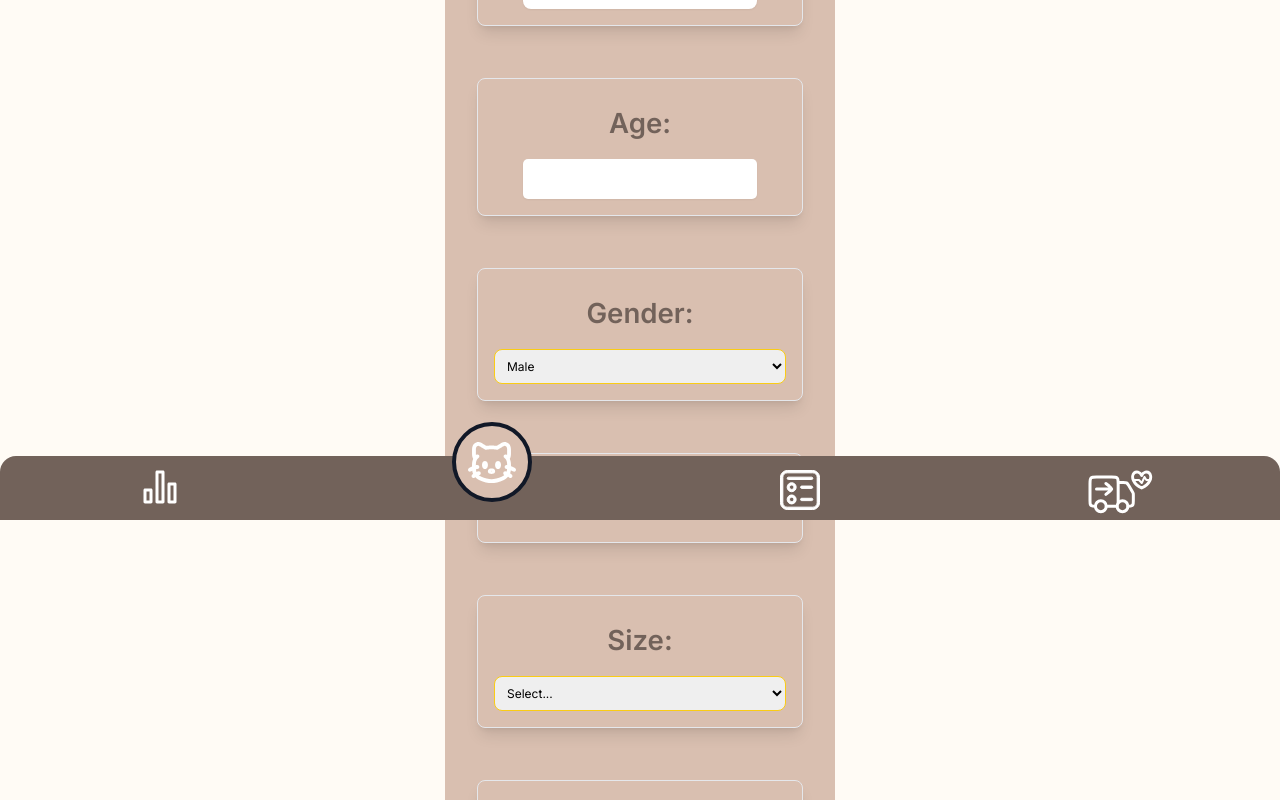
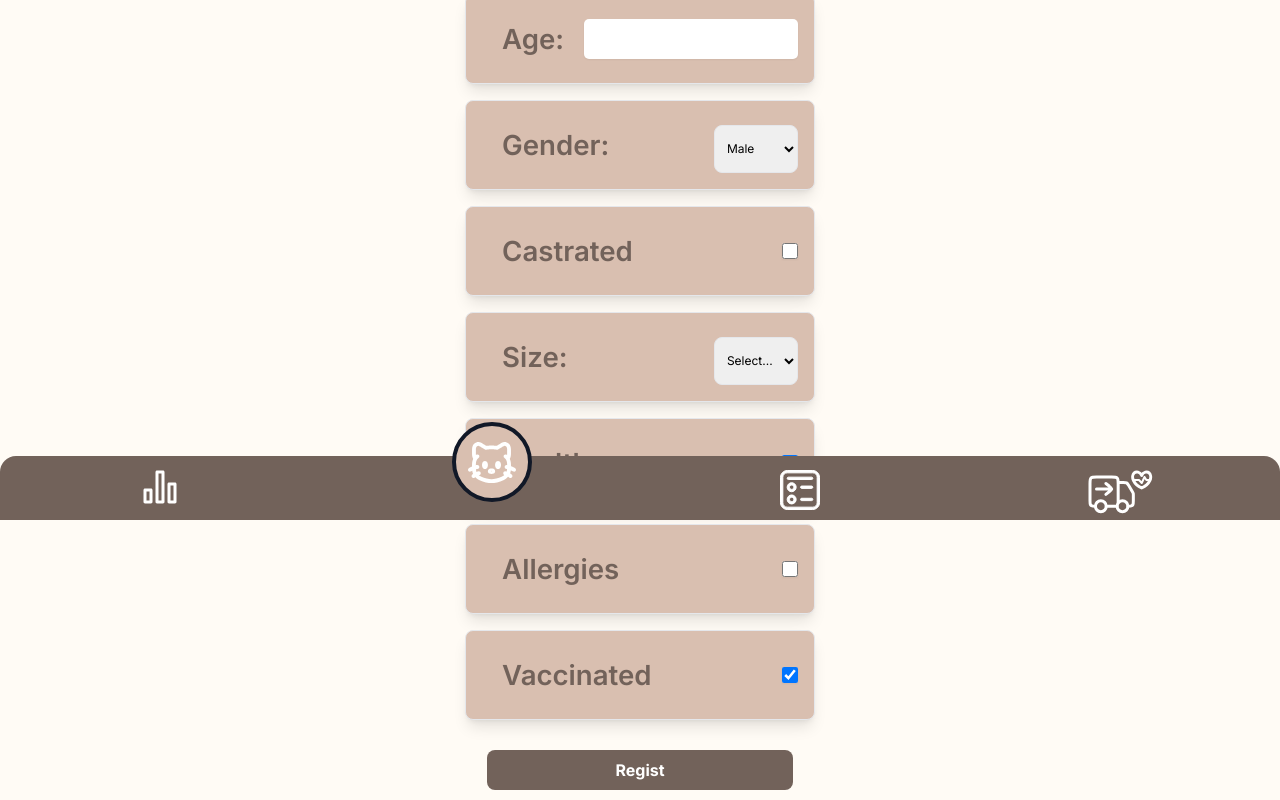
Before and after one commit to marisagdoliveira/kitncare, a Next.js app: page /registcat in a window 1280 px wide. Shown: the part 280-1080 px from the top of the page. Built offline with nearby package versions, Linux system fonts and the light colour scheme.

Commit message:
better colors

```diff
--- a/app/components/catRegistrationForm.jsx
+++ b/app/components/catRegistrationForm.jsx
@@ -49,12 +49,13 @@ const CatRegistrationForm = () => {
   };
 
   return (
-    <form
-      className="flex flex-col gap-5 cat-form overflow-hidden mb-32 w-[390px] mt-10 p-4 bg-[#D9BFB0]"
+<form
+      className="cat-form overflow-hidden mb-32 mr-5 ml-5 mt-10 p-4 rounded-lg"
       onSubmit={handleSubmit}
     >
+
       <div className="rounded-lg bg-[#D9BFB0] border bg-[#C29B87] p-4 m-4 text-xs shadow-lg">
-        <div className="flex flex-col space-y-2">
+        <div className="flex justify-between space-y-2">
           <label className="text-brown-700 font-semibold">Name:</label>
           <input
             type="text"
@@ -62,13 +63,13 @@ const CatRegistrationForm = () => {
             value={formData.name}
             onChange={handleChange}
             required
-            className="p-2 bg-white border bg-[#C29B87] rounded-lg focus:outline-none focus:ring-2 focus:ring-yellow-500"
+            className="p-2 bg-white border bg-[#C29B87] rounded-lg focus:outline-none focus:ring-2 focus:ring-[#C29B87]"
           />
         </div>
       </div>
 
       <div className="rounded-lg bg-[#D9BFB0] border bg-[#C29B87] p-4 m-4 text-xs shadow-lg">
-        <div className="flex flex-col space-y-2">
+        <div className="flex justify-between space-y-2">
           <label className="text-brown-700 font-semibold">Age:</label>
           <input
             type="text"
@@ -76,20 +77,20 @@ const CatRegistrationForm = () => {
             value={formData.age}
             onChange={handleChange}
             required
-            className="p-2 bg-white border bg-[#C29B87]rounded-lg focus:outline-none focus:ring-2 focus:ring-yellow-500"
+            className="p-2 bg-white border bg-[#C29B87]rounded-lg focus:outline-none focus:ring-2 focus:ring-[#C29B87]"
           />
         </div>
       </div>
 
       <div className="rounded-lg bg-[#D9BFB0] border bg-[#C29B87] p-4 m-4 text-xs shadow-lg">
-        <div className="flex flex-col space-y-2">
+        <div className="flex justify-between space-y-2">
           <label className="text-brown-700 font-semibold">Gender:</label>
           <select
             name="gender"
             value={formData.gender}
             onChange={handleChange}
             required
-            className="p-2 border border-yellow-400 rounded-lg focus:outline-none focus:ring-2 focus:ring-yellow-500"
+            className="p-2 border rounded-lg focus:outline-none focus:ring-2 focus:ring-[#C29B87]"
           >
             <option value="" disabled>
               Select...
@@ -103,7 +104,7 @@ const CatRegistrationForm = () => {
       <div className="rounded-lg bg-[#D9BFB0] border bg-[#C29B87] p-4 m-4 text-xs shadow-lg">
         <div className="flex items-center justify-between">
           <div>
-            <label className="text-brown-700">Castrated</label>
+            <label className="text-brown-700 font-semibold">Castrated</label>
           </div>
           <div>
             <input
@@ -111,21 +112,21 @@ const CatRegistrationForm = () => {
               name="castrated"
               checked={formData.castrated}
               onChange={handleChange}
-              className="form-checkbox h-4 w-4 text-yellow-500 border-yellow-400 focus:ring-yellow-500"
+              className="form-checkbox h-4 w-4 text-[#D9BFB0] focus:ring-[#C29B87]"
             />
           </div>
         </div>
       </div>
 
       <div className="rounded-lg bg-[#D9BFB0] border bg-[#C29B87] p-4 m-4 text-xs shadow-lg">
-        <div className="flex flex-col space-y-2">
+        <div className="flex justify-between space-y-2">
           <label className="text-brown-700 font-semibold">Size:</label>
           <select
             name="size"
             value={formData.size}
             onChange={handleChange}
             required
-            className="p-2 border border-yellow-400 rounded-lg focus:outline-none focus:ring-2 focus:ring-yellow-500"
+            className="p-2 border rounded-lg focus:outline-none focus:ring-2 focus:ring-[#C29B87]"
           >
             <option value="" disabled>
               Select...
@@ -140,7 +141,7 @@ const CatRegistrationForm = () => {
       <div className="rounded-lg bg-[#D9BFB0] border bg-[#C29B87] p-4 m-4 text-xs shadow-lg">
         <div className="flex items-center justify-between">
           <div>
-            <label className="text-brown-700">Healthy</label>
+            <label className="text-brown-700 font-semibold">Healthy</label>
           </div>
           <div>
             <input
@@ -148,7 +149,7 @@ const CatRegistrationForm = () => {
               name="healthy"
               checked={formData.healthState.healthy}
               onChange={handleHealthStateChange}
-              className="form-checkbox h-4 w-4 text-yellow-500 border-yellow-400 focus:ring-yellow-500"
+              className="form-checkbox h-4 w-4 text-[#D9BFB0] focus:ring-[#C29B87]"
             />
           </div>
         </div>
@@ -156,8 +157,8 @@ const CatRegistrationForm = () => {
 
       <div className="rounded-lg bg-[#D9BFB0] border bg-[#C29B87] p-4 m-4 text-xs shadow-lg">
         <div className="flex items-center justify-between">
-          <div >
-            <label className="text-brown-700">Allergies</label>
+          <div>
+            <label className="text-brown-700 font-semibold">Allergies</label>
           </div>
           <div>
             <input
@@ -165,7 +166,7 @@ const CatRegistrationForm = () => {
               name="allergies"
               checked={formData.healthState.allergies}
               onChange={handleHealthStateChange}
-              className="form-checkbox h-4 w-4 text-yellow-500 border-yellow-400 focus:ring-yellow-500"
+              className="form-checkbox h-4 w-4 text-[#D9BFB0] focus:ring-[#C29B87]"
             />
           </div>
         </div>
@@ -174,7 +175,7 @@ const CatRegistrationForm = () => {
       <div className="rounded-lg bg-[#D9BFB0] border bg-[#C29B87] p-4 m-4 text-xs shadow-lg">
         <div className="flex items-center justify-between ">
           <div>
-            <label className="text-brown-700">Vaccinated</label>
+            <label className="text-brown-700 font-semibold">Vaccinated</label>
           </div>
           <div>
             <input
@@ -182,7 +183,7 @@ const CatRegistrationForm = () => {
               name="vaccinated"
               checked={formData.healthState.vaccinated}
               onChange={handleHealthStateChange}
-              className="form-checkbox h-4 w-4 text-yellow-500 border-yellow-400 focus:ring-yellow-500"
+              className="form-checkbox h-4 w-4 text-[#D9BFB0] focus:ring-[#C29B87]"
             />
           </div>
         </div>
@@ -190,9 +191,9 @@ const CatRegistrationForm = () => {
 
       <button
         type="submit"
-        className="w-full border border-black bg-orange-500 text-white py-2 px-4 rounded-lg hover:bg-orange-600 focus:outline-none focus:ring-2 focus:ring-orange-500"
+        className="bg-brown-500 text-white py-2 px-4 rounded-lg hover:bg-brown-300 focus:outline-none"
       >
-        Register Cat
+        Regist
       </button>
     </form>
   );
--- a/app/globals.css
+++ b/app/globals.css
@@ -4,19 +4,10 @@
 
 input {
     @apply w-[300px] rounded-md px-3 py-2 shadow-sm
-    focus:outline-none focus:ring-2 focus:ring-[#D9BFB0]   /*MUDAR COR FOCUS INPUTS */
-    focus:border-transparent bg-[#72625A]  /*MUDAR COR FOCUS INPUTS */
+    focus:outline-none focus:ring-2 focus:ring-[#C29B87]   /*MUDAR COR FOCUS INPUTS */
+    focus:border-transparent bg-[#C29B87]  /*MUDAR COR FOCUS INPUTS */
 }
 
-.text-gradient {
-    background: linear-gradient(to bottom right, #9208C2, #309CFF);
-    -webkit-background-clip: text;
-    -webkit-text-fill-color: transparent;
-  }
-
-  .box-gradient {
-    background: linear-gradient(to bottom right, #9208C2, #309CFF);
-  }
 
 
 /*inicio login 1*/
```
